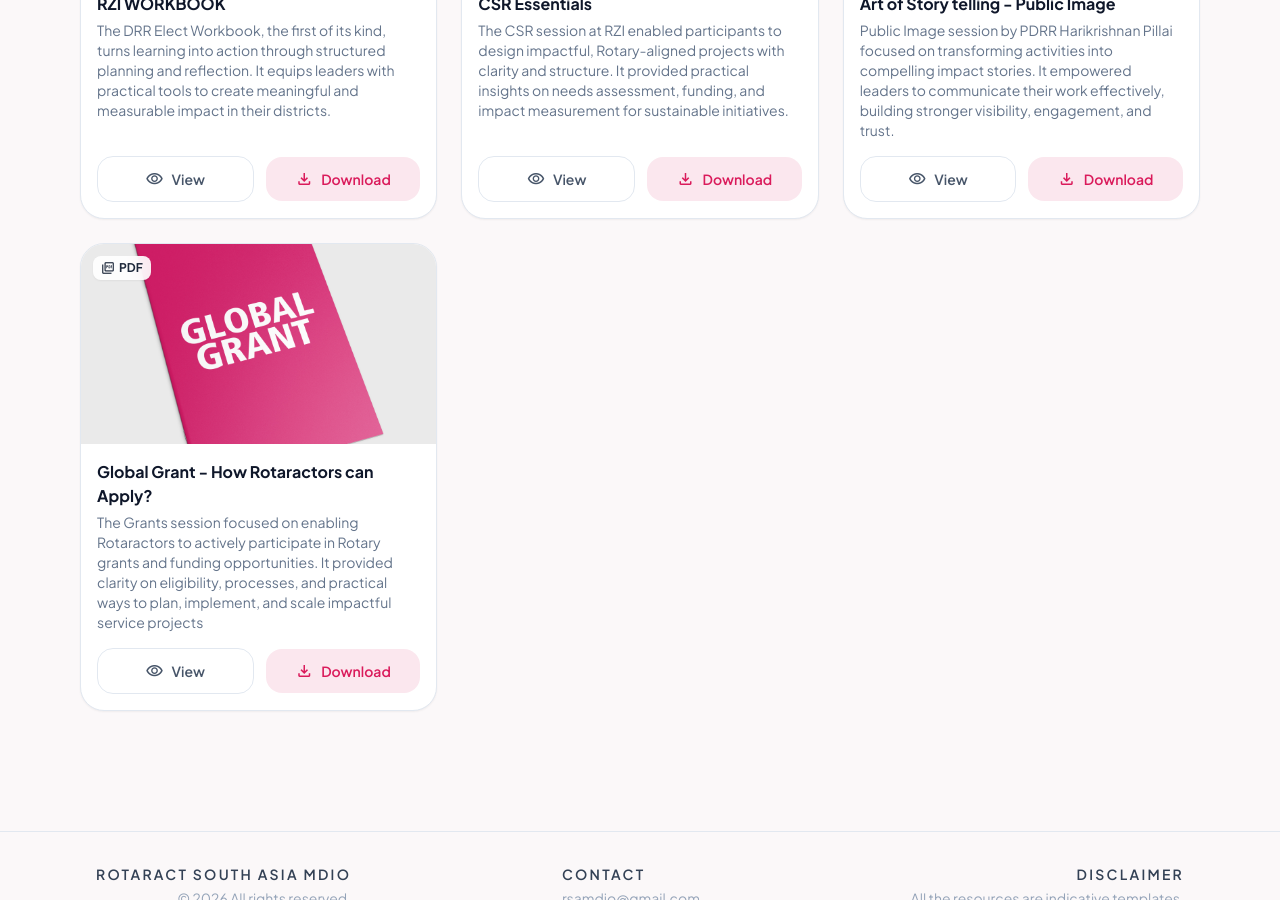
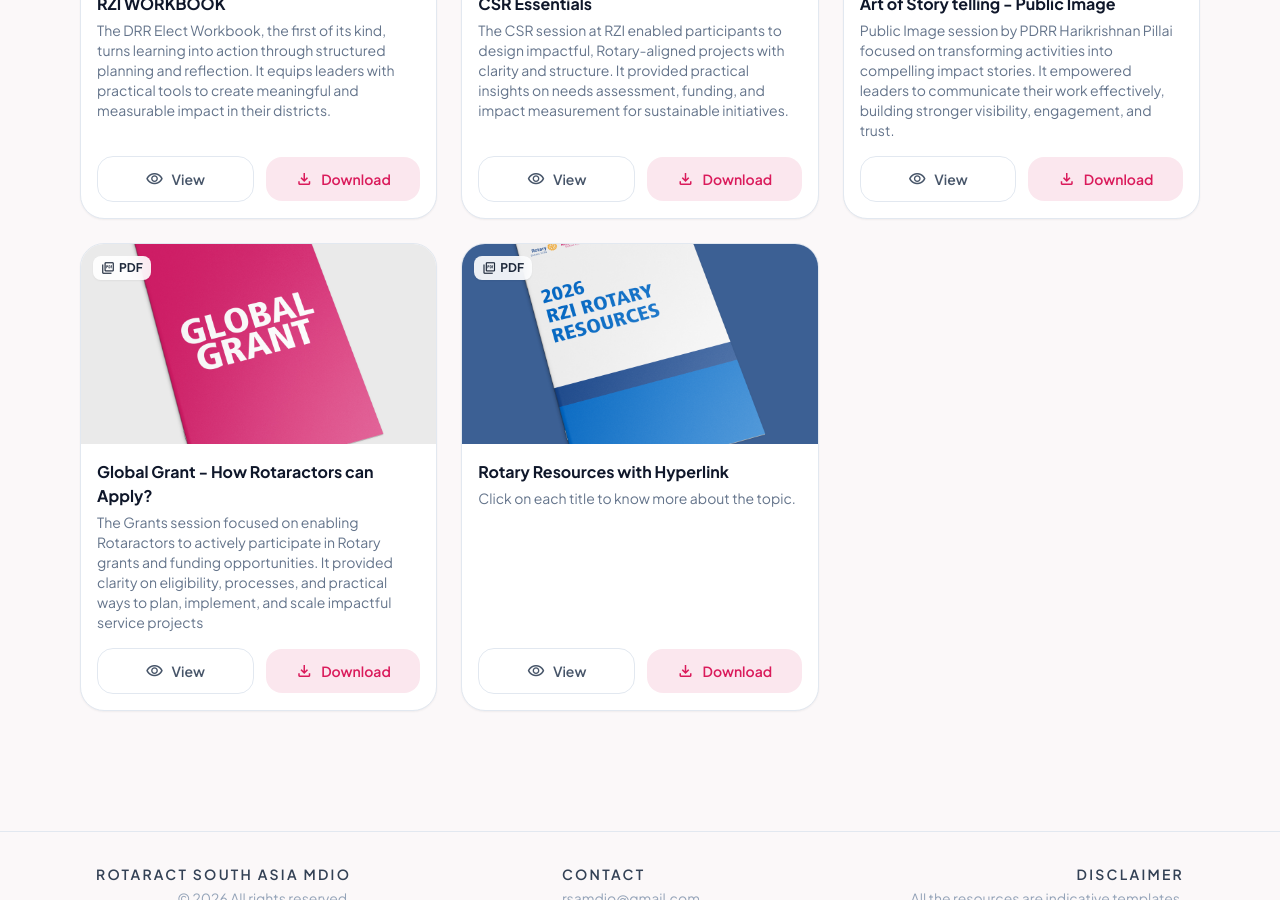
Before and after one commit to rsamdio/RSALibrary, a Jekyll site: the page built from _resources/rzi-learning-materials.md, in a window 1280 px wide and 900 px high, scrolled down 995 px. Built offline with Jekyll 4.4.1, drawn with Linux system fonts in a browser that asks for light colours; some of the changed text lies outside the part shown.

Commit message:
Update Resource Group “rzi-learning-materials”

```diff
--- a/_resources/rzi-learning-materials.md
+++ b/_resources/rzi-learning-materials.md
@@ -44,4 +44,10 @@
     type: PDF
     preview_image_url: /resources/866828_o6cbn71.jpg
     view_url: /resources/grants-how-rotaractors-can-participate-frequently-asked-questions-en.pdf
+  - type_icon: picture_as_pdf
+    name: Rotary Resources with Hyperlink
+    description: "Click on each title to know more about the topic. "
+    type: PDF
+    preview_image_url: /resources/866828_o6cbn71-1.jpg
+    view_url: /resources/rzi-resources-with-hyperlinks.pdf
 ---
```
Also changed, not shown: resources/866828_o6cbn71-1.jpg (added), 1 other file.
